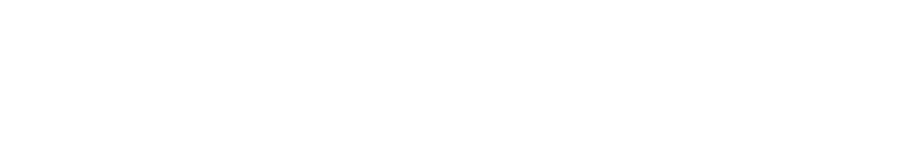
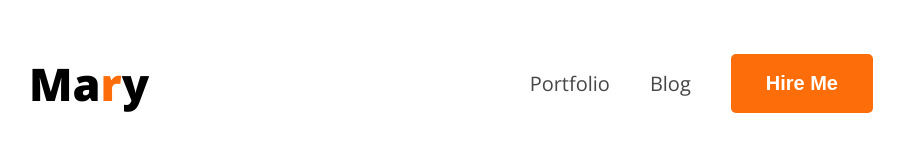
Before and after one commit to yeasirprogrammer/Web-Devolper-Protfolio, a plain HTML site: page index.html in a window 1280 px wide. Shown: the whole page, without its empty margins (179-1083 px from the left). Drawn offline with nearby package versions, Linux system fonts and the light colour scheme.

Commit message:
added nav section done

```diff
--- a/css/style.css
+++ b/css/style.css
@@ -0,0 +1,57 @@
+/* google font */
+
+.open-sans {
+  font-family: "Open Sans", sans-serif;
+  font-optical-sizing: auto;
+  font-weight: 400;
+  font-style: normal;
+  font-variation-settings:
+    "wdth" 100;
+}
+/*shared all style */
+.primay-color{
+  color: #FD6E0A;
+}
+.dark-2{
+  color: #474747;
+}
+/* Navbar  */
+nav{
+    display: flex;
+    align-items: center;
+    justify-content: space-between;
+    margin: 0 200px;
+
+}
+.nav-title{
+  font-weight: 800;
+  font-size: 45px;
+  cursor: pointer;
+}
+nav ul{
+    display: flex;
+    align-items: center;
+
+
+}
+nav ul li{
+  list-style: none;
+  margin:20px ;
+}
+nav li a {
+   text-decoration: none;
+   font-size: 20px;
+
+}
+
+
+.btn{
+  color: white;
+  background-color: #FD6E0A;
+  border: none;
+  cursor: pointer;
+  font-weight: bolder;
+  padding: 18px 35px;
+  border-radius: 5px;
+  font-size: 20px;
+}
--- a/index.html
+++ b/index.html
@@ -4,12 +4,23 @@
     <meta charset="UTF-8">
     <meta name="viewport" content="width=device-width, initial-scale=1.0">
     <link rel="stylesheet" href="./css/style.css">
+    <link rel="preconnect" href="https://fonts.googleapis.com">
+    <link rel="preconnect" href="https://fonts.gstatic.com" crossorigin>
+    <link href="https://fonts.googleapis.com/css2?family=Open+Sans:ital,wght@0,300..800;1,300..800&display=swap" rel="stylesheet">
     <title>Web Devloper Protfolio</title>
 </head>
-<body>
-    <header></header>
+<body class="open-sans ">
+    <header>
+        <nav>
+            <h3 class="nav-title">Ma<span class=" primay-color">r</span>y</h3>
+            <ul >
+                <li><a class="dark-2" href="#">Portfolio</a></li>
+                <li><a class="dark-2" href="#">Blog</a></li>
+                <li><a class="dark-2" href="#"><button class="btn">Hire Me</button></a></li>
+            </ul>
+        </nav>
+    </header>
     <main></main>
     <footer></footer>
-
 </body>
 </html>
```
